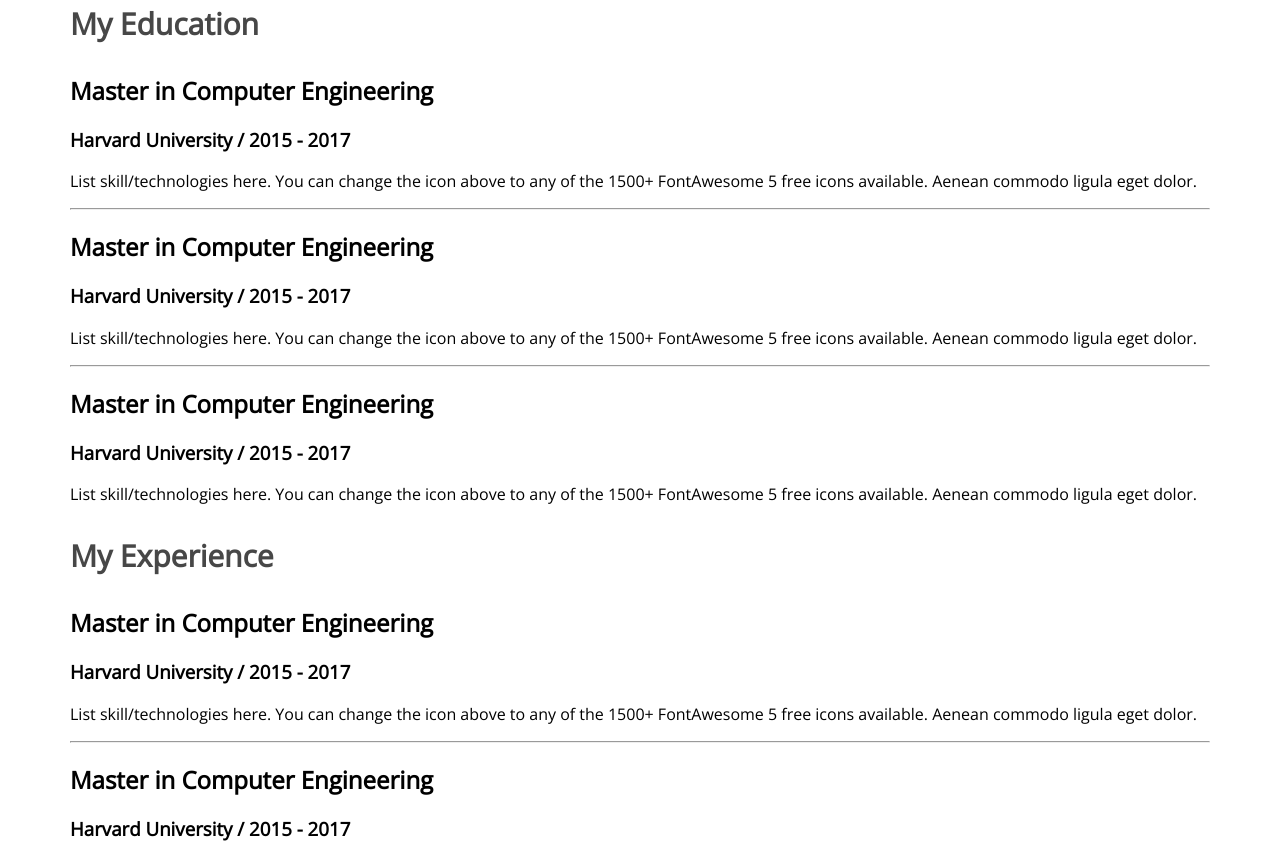
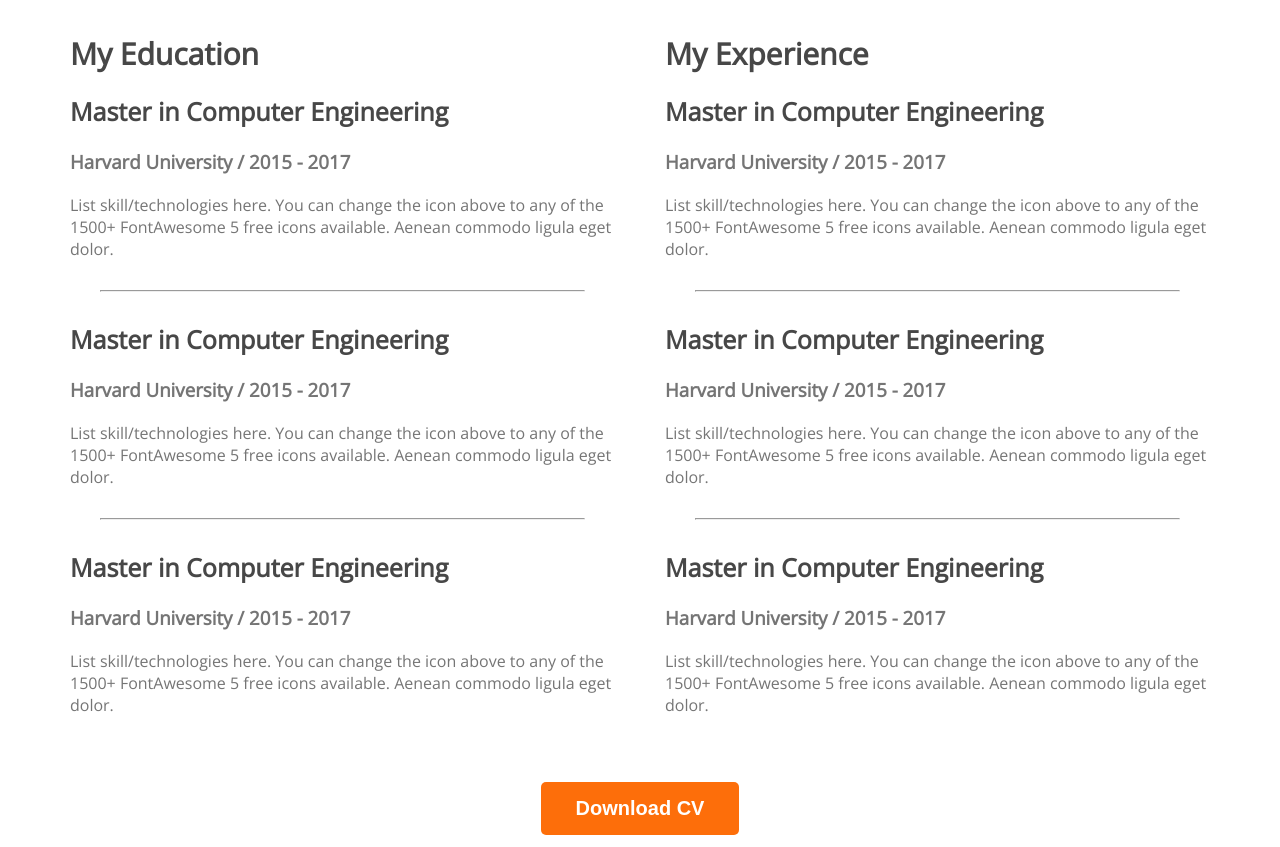
Before and after one commit to infan11/webdeveloper-potpolio, a plain HTML site: page index.html in a window 1280 px wide. Shown: the part 2433-3280 px from the top of the page. Drawn offline with nearby package versions, Linux system fonts and the light colour scheme; a web font is replaced by a local one.

Commit message:
finished the resume section

```diff
--- a/index.html
+++ b/index.html
@@ -150,6 +150,9 @@
             </div>
 
         </div>
+        <div class="download-cv">
+            <button class="btn-primary">Download CV</button>
+        </div>
       </section>
     </main>
     <footer>
--- a/styles/portfolio.css
+++ b/styles/portfolio.css
@@ -132,4 +132,30 @@ main section{
     color: #474747;
 font-size: 30px;
 font-weight: 700;
+margin-bottom: 10px;
 }
+.resume-cintainer{
+    display: flex;
+    gap: 50px;
+}
+.resume-item-institute{
+    margin-bottom: 20px;
+    margin-top: 0px;
+
+}
+.resume-item-description, .resume-item-institute{
+    color: #757575;
+}
+.resume-item-title{
+    color: #474747;
+    font-size: 25px;
+
+    font-weight: 700;
+}
+.resume-cintainer hr{
+    margin: 30px ;
+}
+.download-cv{
+    text-align: center;
+    margin-top: 50px;
+}
```
